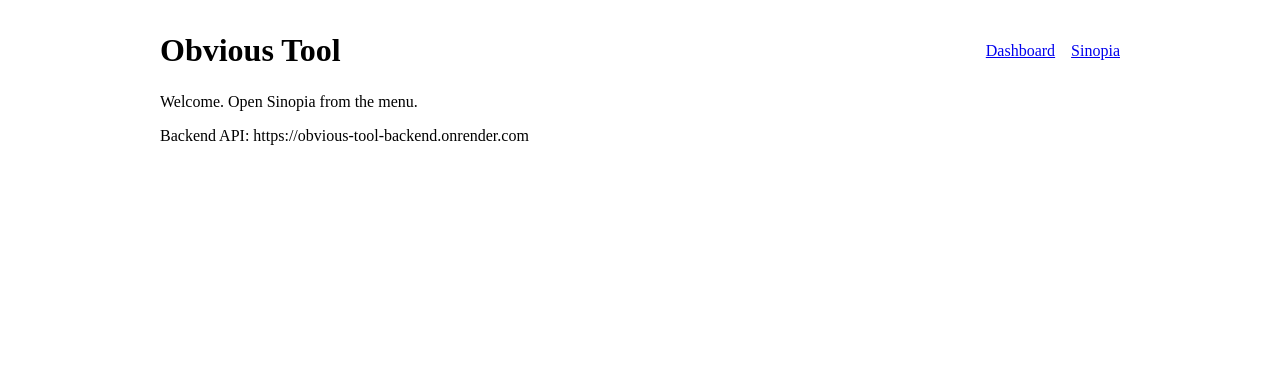
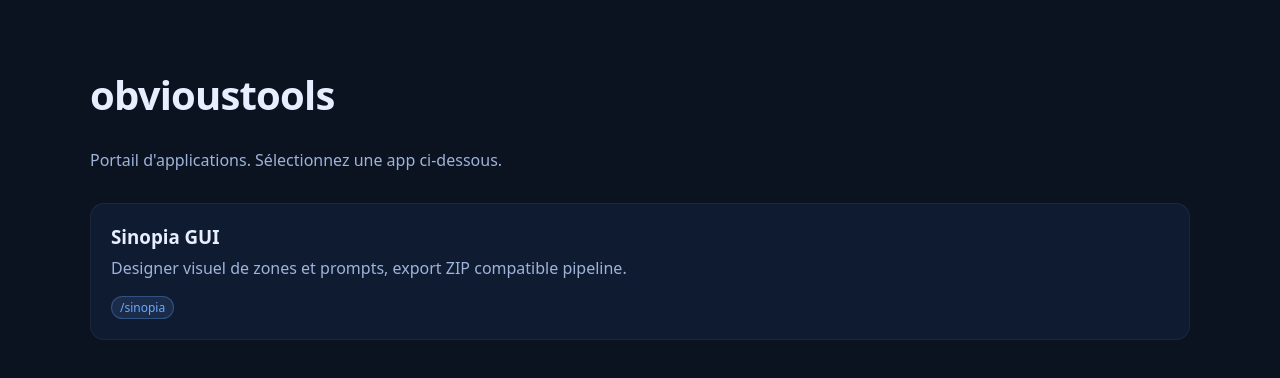
Before and after one commit to obvioussss/obvious-tool, a React (Vite) app in the folder obvious-tool/frontend/: page / in a window 1280 px wide. Shown: the top 378 px of the page. Built offline with nearby package versions, Linux system fonts and the light colour scheme.

Commit message:
feat(ui): replace placeholder with dark dashboard and Sinopia card

```diff
--- a/obvious-tool/frontend/src/main.tsx
+++ b/obvious-tool/frontend/src/main.tsx
@@ -1,21 +1,20 @@
 import React from 'react'
 import ReactDOM from 'react-dom/client'
 import { BrowserRouter, Routes, Route, Link } from 'react-router-dom'
+import './styles.css'
 
 function Home() {
   return (
-    <div style={{ padding: 24, maxWidth: 960, margin: '0 auto' }}>
-      <header style={{ display: 'flex', justifyContent: 'space-between', alignItems: 'center' }}>
-        <h1 style={{ margin: 0 }}>Obvious Tool</h1>
-        <nav style={{ display: 'flex', gap: 16 }}>
-          <Link to="/">Dashboard</Link>
-          <Link to="/apps/sinopia">Sinopia</Link>
-        </nav>
-      </header>
-      <main style={{ marginTop: 24 }}>
-        <p>Welcome. Open Sinopia from the menu.</p>
-        <p>Backend API: {import.meta.env.VITE_API_URL}</p>
-      </main>
+    <div className="container">
+      <h1 className="title">obvioustools</h1>
+      <p className="subtitle">Portail d'applications. Sélectionnez une app ci-dessous.</p>
+      <div className="grid">
+        <Link to="/apps/sinopia" className="card">
+          <h3 className="card-title">Sinopia GUI</h3>
+          <p className="subtitle">Designer visuel de zones et prompts, export ZIP compatible pipeline.</p>
+          <span className="chip">/sinopia</span>
+        </Link>
+      </div>
     </div>
   )
 }
@@ -25,7 +24,7 @@
     <iframe
       src="https://sinopiaclaques.vercel.app/apps/sinopia"
       title="Sinopia"
-      style={{ width: '100%', height: '100vh', border: 'none' }}
+      className="app-frame"
     />
   )
 }
--- /dev/null
+++ b/obvious-tool/frontend/src/styles.css
@@ -0,0 +1,23 @@
+:root {
+  --bg: #0b1220;
+  --panel: #0f1b31;
+  --panel-hover: #142343;
+  --text: #e6eeff;
+  --muted: #9fb3d9;
+  --brand: #6aa8ff;
+}
+
+html, body, #root { height: 100%; }
+body { margin: 0; background: var(--bg); color: var(--text); font-family: system-ui, -apple-system, Segoe UI, Roboto, Ubuntu, Cantarell, 'Helvetica Neue', Arial, 'Noto Sans', 'Apple Color Emoji', 'Segoe UI Emoji'; }
+
+.container { max-width: 1100px; margin: 0 auto; padding: 40px 24px; }
+.title { font-size: 40px; font-weight: 800; letter-spacing: -0.02em; }
+.subtitle { margin-top: 8px; color: var(--muted); }
+
+.grid { margin-top: 32px; display: grid; grid-template-columns: repeat(auto-fit, minmax(260px, 1fr)); gap: 20px; }
+.card { background: var(--panel); border: 1px solid rgba(255,255,255,0.06); border-radius: 14px; padding: 20px; transition: background 120ms ease, transform 120ms ease; text-decoration: none; color: inherit; display: block; }
+.card:hover { background: var(--panel-hover); transform: translateY(-1px); }
+.card-title { font-weight: 700; margin: 0 0 8px; }
+.chip { display: inline-block; padding: 2px 8px; border-radius: 999px; background: rgba(106,168,255,0.12); color: var(--brand); font-size: 12px; border: 1px solid rgba(106,168,255,0.3); }
+
+.app-frame { width: 100%; height: 100vh; border: none; }
```
